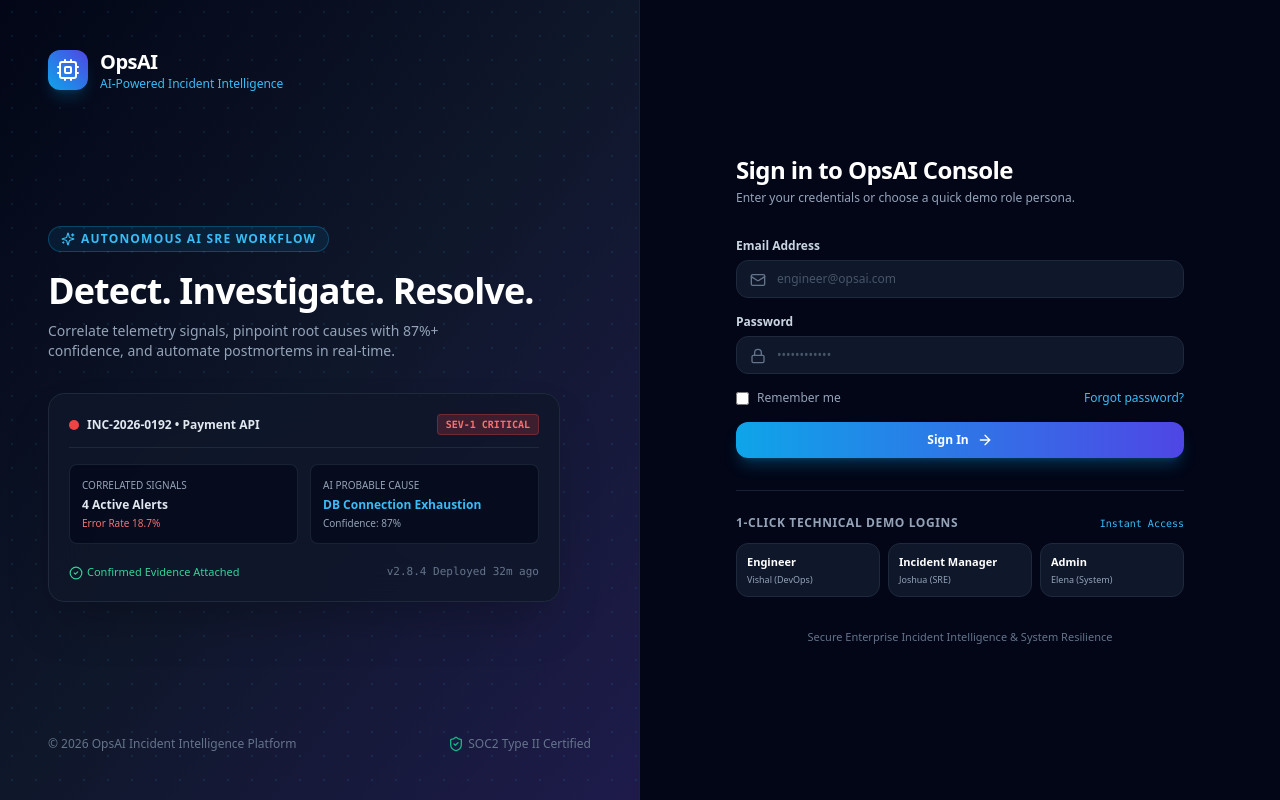
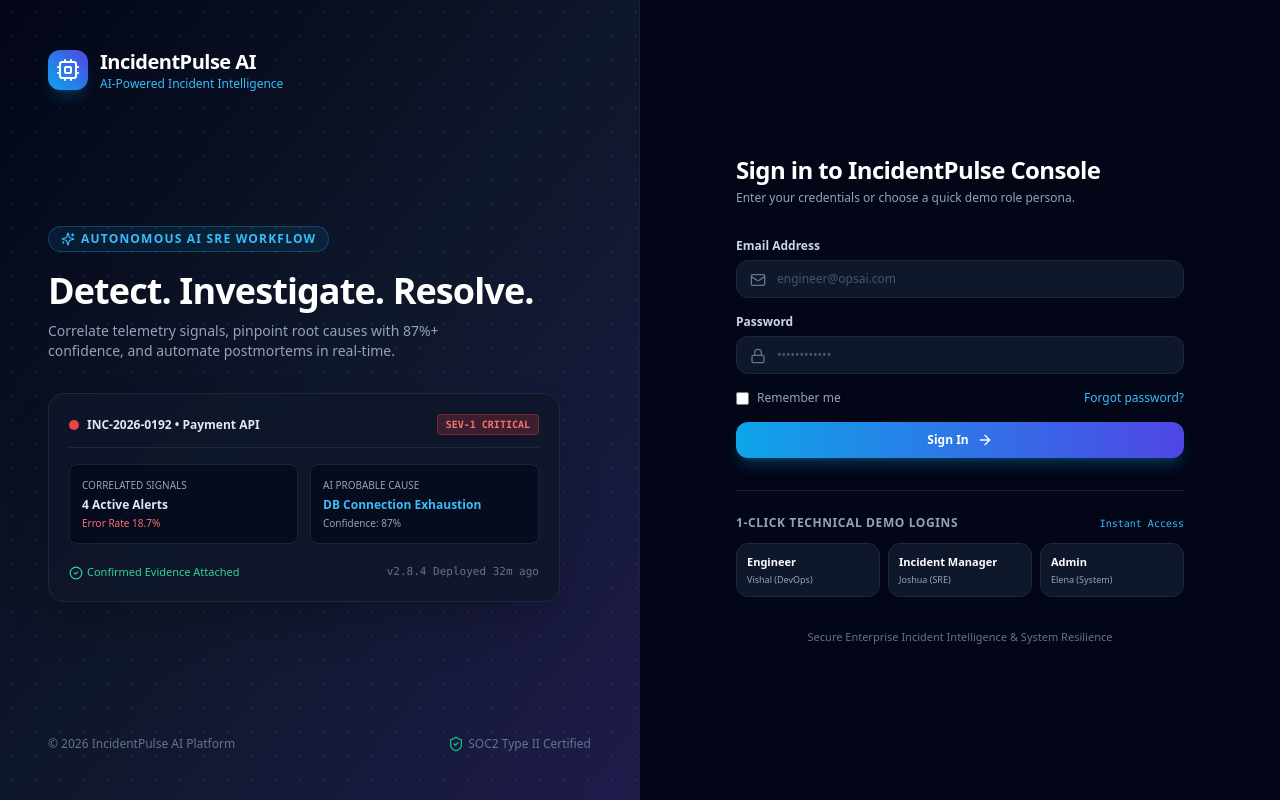
Before and after one commit to Suhirdha24/AI-Incident-Management-Platform, a Next.js app in the folder apps/web/: page /login in a window 1280 px wide. Built offline with nearby package versions, Linux system fonts and the light colour scheme; no server answers.

Commit message:
commit the changes

```diff
--- a/apps/web/src/app/layout.tsx
+++ b/apps/web/src/app/layout.tsx
@@ -4,7 +4,7 @@ import { AppLayout } from '@/components/layout/AppLayout';
 import { Toaster } from 'sonner';
 
 export const metadata = {
-  title: 'OpsAI — AI-Powered Incident Intelligence',
+  title: 'IncidentPulse AI — AI-Powered Incident Intelligence',
   description: 'Production Incident Management Platform for Engineering & DevOps teams'
 };
 
--- a/apps/web/src/app/login/page.tsx
+++ b/apps/web/src/app/login/page.tsx
@@ -51,7 +51,7 @@ export default function LoginPage() {
             <Cpu className="w-6 h-6 text-white" />
           </div>
           <div>
-            <h1 className="text-xl font-bold tracking-tight text-white">OpsAI</h1>
+            <h1 className="text-xl font-bold tracking-tight text-white">IncidentPulse AI</h1>
             <p className="text-xs text-sky-400 font-medium">AI-Powered Incident Intelligence</p>
           </div>
         </div>
@@ -108,7 +108,7 @@ export default function LoginPage() {
 
         {/* Footer info */}
         <div className="relative z-10 text-xs text-slate-500 flex items-center justify-between">
-          <span>&copy; 2026 OpsAI Incident Intelligence Platform</span>
+          <span>&copy; 2026 IncidentPulse AI Platform</span>
           <span className="flex items-center gap-1">
             <ShieldCheck className="w-4 h-4 text-emerald-500" /> SOC2 Type II Certified
           </span>
@@ -119,7 +119,7 @@ export default function LoginPage() {
       <div className="flex flex-col justify-center items-center p-6 sm:p-12 bg-slate-950">
         <div className="w-full max-w-md space-y-8">
           <div>
-            <h2 className="text-2xl font-bold tracking-tight text-white">Sign in to OpsAI Console</h2>
+            <h2 className="text-2xl font-bold tracking-tight text-white">Sign in to IncidentPulse Console</h2>
             <p className="text-xs text-slate-400 mt-1">Enter your credentials or choose a quick demo role persona.</p>
           </div>
 
--- a/apps/web/src/components/layout/AppLayout.tsx
+++ b/apps/web/src/components/layout/AppLayout.tsx
@@ -18,7 +18,7 @@ export function AppLayout({ children }: { children: React.ReactNode }) {
     return (
       <div className="min-h-screen bg-slate-950 flex flex-col items-center justify-center space-y-4">
         <div className="w-10 h-10 border-4 border-sky-500/30 border-t-sky-500 rounded-full animate-spin" />
-        <p className="text-xs font-mono text-slate-400">Loading OpsAI Platform...</p>
+        <p className="text-xs font-mono text-slate-400">Loading IncidentPulse Platform...</p>
       </div>
     );
   }
--- a/apps/web/src/components/layout/Sidebar.tsx
+++ b/apps/web/src/components/layout/Sidebar.tsx
@@ -50,8 +50,8 @@ export function Sidebar() {
             <Cpu className="w-5 h-5 text-white" />
           </div>
           <div>
-            <span className="font-bold text-lg tracking-tight text-slate-900 dark:text-white flex items-center gap-1.5">
-              OpsAI
+            <span className="font-bold text-base tracking-tight text-slate-900 dark:text-white flex items-center gap-1.5">
+              IncidentPulse AI
               <span className="text-[10px] uppercase font-semibold tracking-wider px-1.5 py-0.5 rounded bg-sky-500/10 text-sky-600 dark:text-sky-400 border border-sky-500/20">
                 PRO
               </span>
--- a/apps/web/src/components/layout/Topbar.tsx
+++ b/apps/web/src/components/layout/Topbar.tsx
@@ -21,7 +21,7 @@ export function Topbar() {
     if (pathname === '/admin/users') return 'User & RBAC Management';
     if (pathname === '/admin/alert-sources') return 'Monitoring Sources';
     if (pathname === '/admin/audit-logs') return 'System Audit Logs';
-    return 'OpsAI Console';
+    return 'IncidentPulse Console';
   };
 
   const notifications = [
@@ -53,7 +53,7 @@ export function Topbar() {
       {/* Title & Breadcrumb */}
       <div>
         <div className="flex items-center space-x-2 text-xs text-slate-400 dark:text-slate-500 font-medium">
-          <span>OpsAI Platform</span>
+          <span>IncidentPulse AI</span>
           <span>/</span>
           <span className="capitalize">{pathname.split('/')[1] || 'Dashboard'}</span>
         </div>
```
